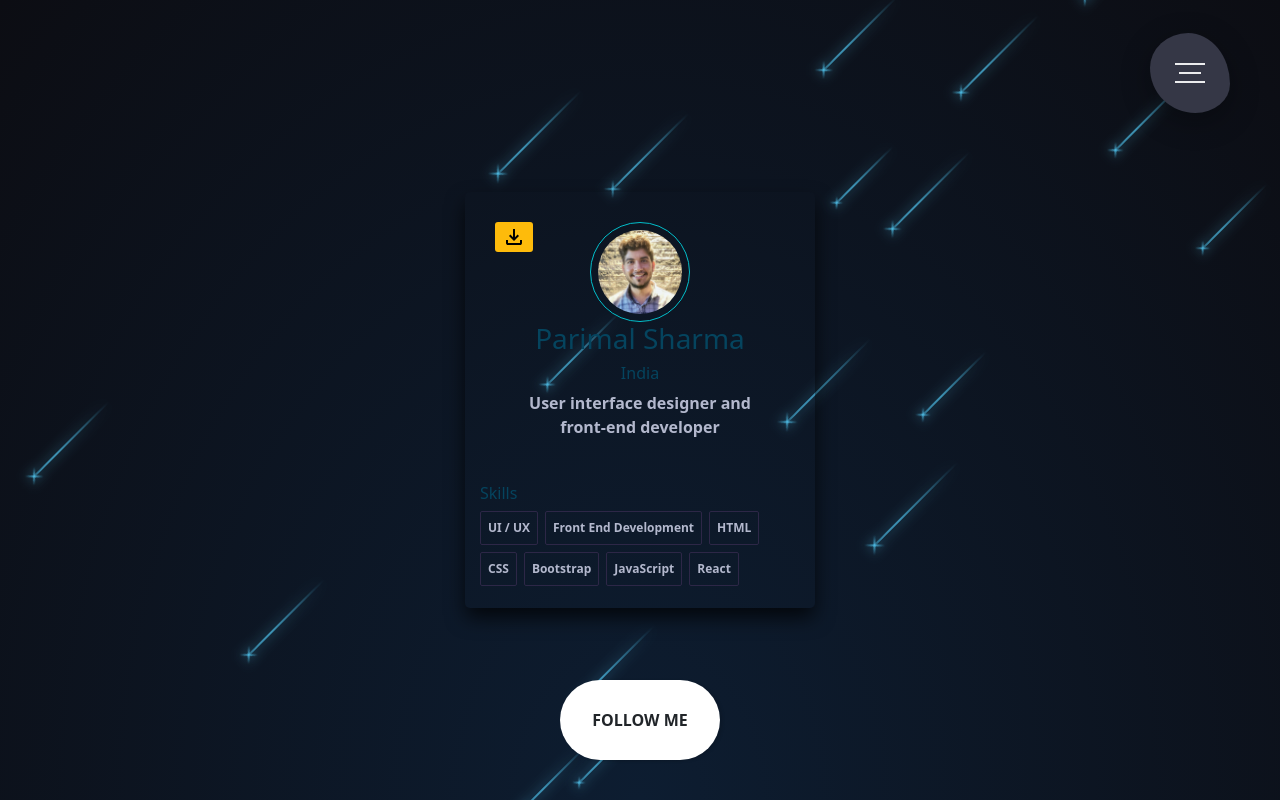
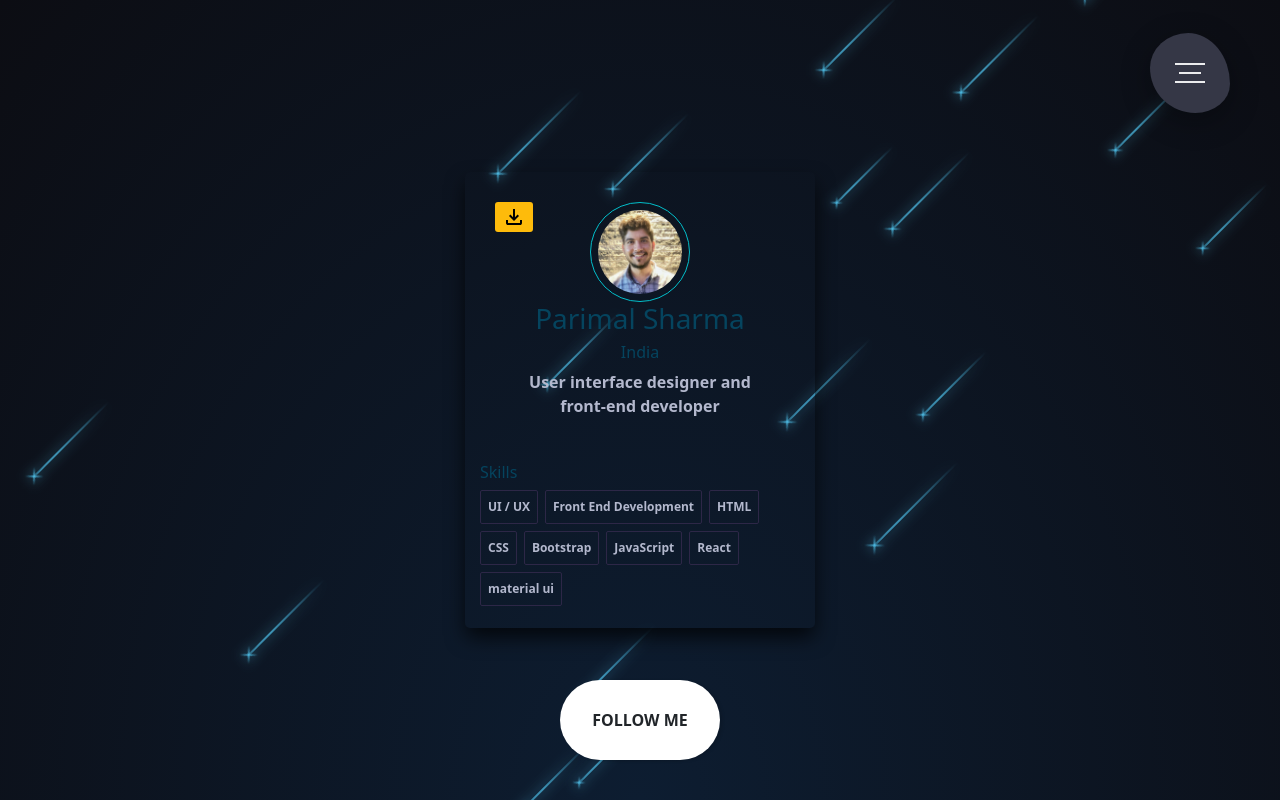
Before and after one commit to Parimal2607/my-portfolio, a Next.js app: page /about-me in a window 1280 px wide. Built offline with nearby package versions, Linux system fonts and the light colour scheme; some icons are missing.

Commit message:
update my skill

```diff
--- a/src/pages/MyInfo.js
+++ b/src/pages/MyInfo.js
@@ -48,6 +48,7 @@ function MyInfo() {
                 <li>Bootstrap</li>
                 <li>JavaScript</li>
                 <li>React</li>
+                <li>material ui</li>
                 {/* <li>Node</li> */}
               </ul>
             </div>
```
